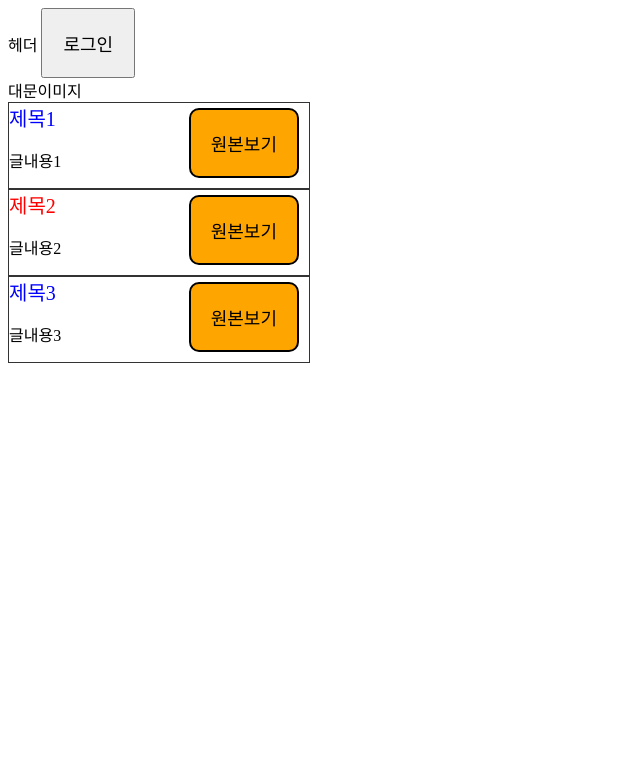
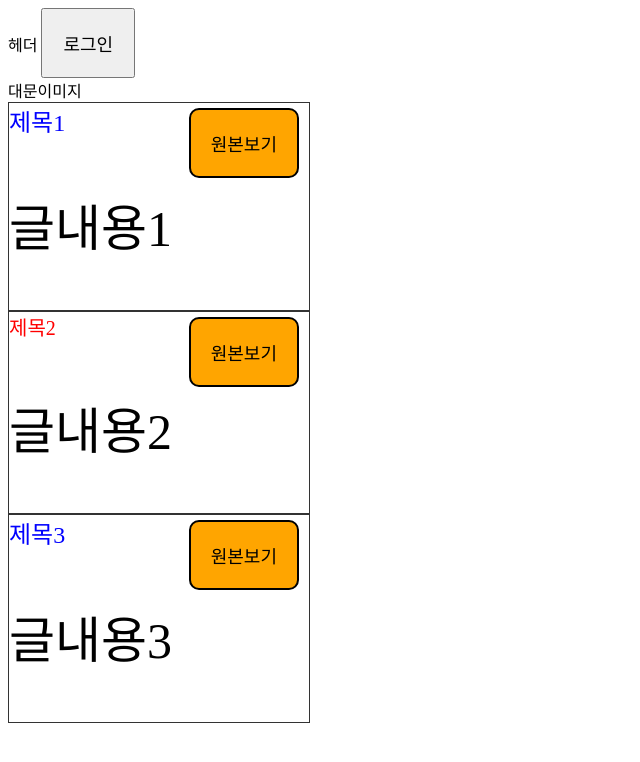
Before and after one commit to jungma/scss, a plain HTML site: page nesting/index.html in a window 1280 px wide. Shown: the whole page, without its empty margins (0-640 px from the left). Drawn offline with Linux system fonts and the light colour scheme.

Commit message:
nesting tip

```diff
--- a/scss/style_nesting.scss
+++ b/scss/style_nesting.scss
@@ -22,6 +22,9 @@ $tablet : 800px;
         font-size:20px;
         color:blue;
     }
+     & > &__title{
+        font-size:24px;
+    }
     & > .text-box__title--red{
         font-size:20px;
         color:red;
@@ -38,4 +41,7 @@ $tablet : 800px;
         background:orange;
 
     }
+    & &__desc{
+        font-size:50px
+    }
 }
```
Also changed, not shown: scss/css/style_nesting.css, scss/css/style_nesting.min.css, 3 other files.
